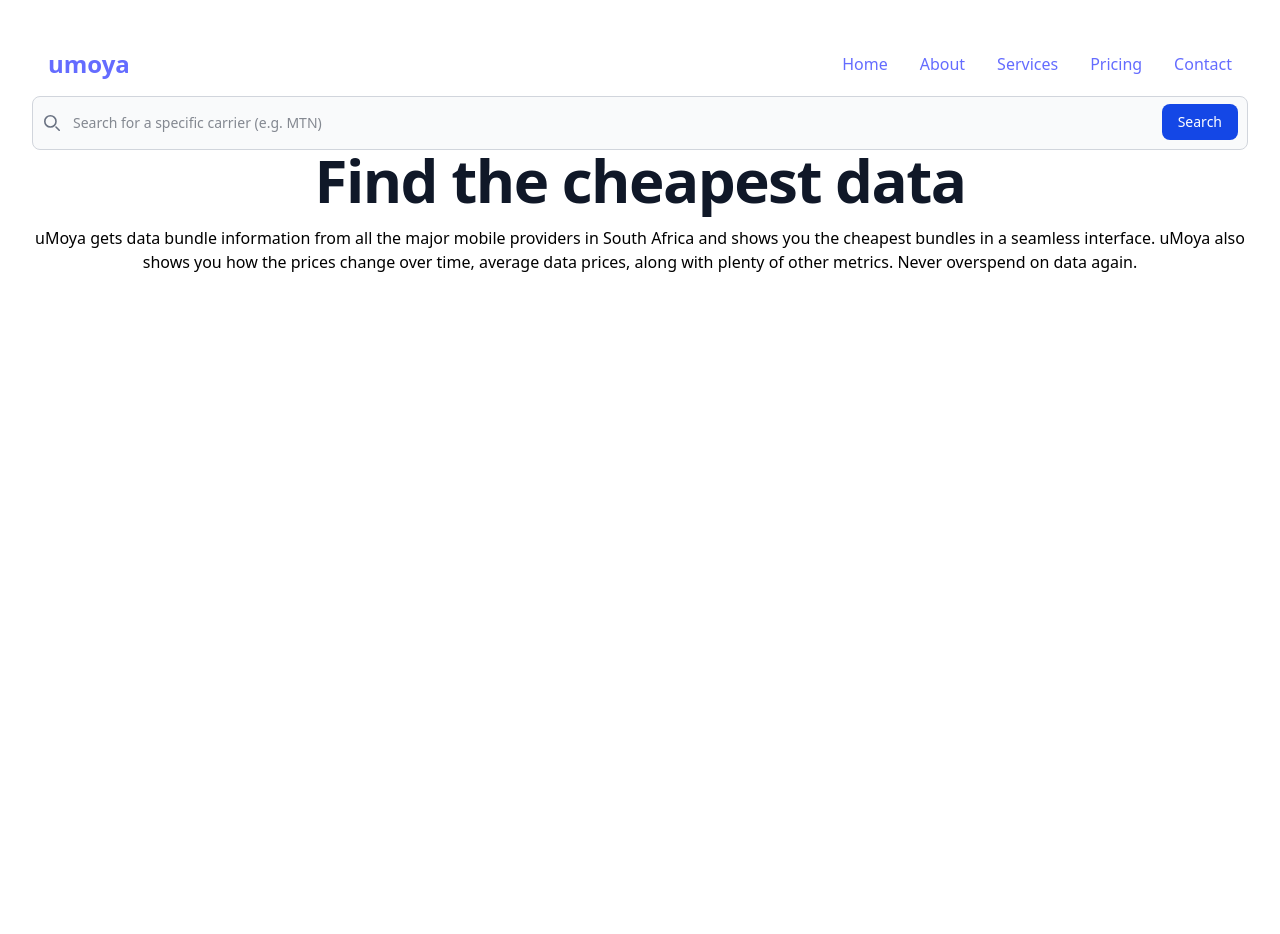
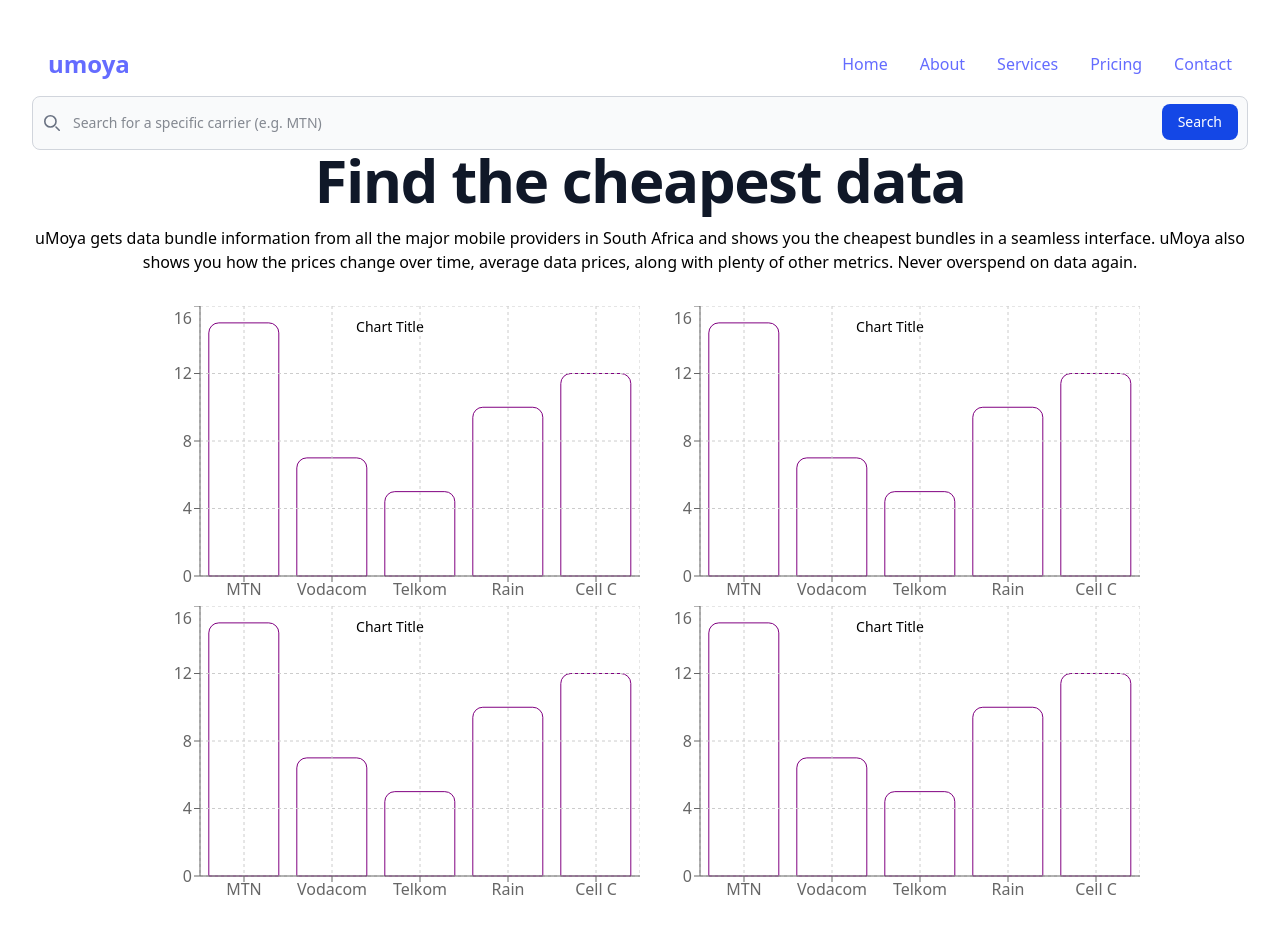
Before and after one commit to olwethu-sigwela/umoya, a React (Vite) app: page / in a window 1280 px wide. Shown: the top 934 px of the page. Before the commit the page ends 800 px from the top, so only its background shows below. Built offline with nearby package versions, Linux system fonts and the light colour scheme.

Commit message:
Added chart templates. Must now tighten up the API and collect data from it for the front-end.

```diff
--- a/package.json
+++ b/package.json
@@ -13,6 +13,7 @@
     "@tailwindcss/vite": "^4.1.8",
     "react": "^19.1.0",
     "react-dom": "^19.1.0",
+    "recharts": "^2.15.3",
     "tailwindcss": "^4.1.8"
   },
   "devDependencies": {
--- a/src/App.css
+++ b/src/App.css
@@ -5,6 +5,23 @@
   margin: 0 auto;
   padding: 2rem;
   text-align: center;
+}
+
+.bar-chart-container{
+  /* border: thin solid black; */
+  height: 300px;
+  width: 100%;
+  max-width: 500px;
+  /* border-radius: 5px; */
+}
+
+.stats-container{
+  display: flex;
+  flex-direction: row;
+  flex-wrap: wrap;
+  /* gap: 3rem; */
+  justify-content: center;
+  margin-top: 2rem;
 }
 
 /* .logo {
--- a/src/App.jsx
+++ b/src/App.jsx
@@ -2,6 +2,7 @@ import { useState } from 'react'
 import reactLogo from './assets/react.svg'
 import viteLogo from '/vite.svg'
 import './App.css'
+import {ResponsiveContainer, BarChart, Bar, Tooltip, CartesianGrid, XAxis, YAxis, Text} from 'recharts'
 
 var landingSubHeading = "Find the cheapest data"
 var landingParagraph = "uMoya gets data bundle information from all the major mobile providers in South Africa and shows you the cheapest bundles in a seamless interface. uMoya also shows you how the prices change over time, average data prices, along with plenty of other metrics. Never overspend on data again."
@@ -11,34 +12,34 @@ var appName = "umoya"
 function NavBar(props){
   return (
     <>
-      <nav class="bg-white border-gray-200 dark:bg-gray-900">
-        <div class="max-w-screen-xl flex flex-wrap items-center justify-between mx-auto p-4">
-          <a href="" class="flex items-center space-x-3 rtl:space-x-reverse">
-              {/* <img src="https://flowbite.com/docs/images/logo.svg" class="h-8" alt="Flowbite Logo" />  */}
-              <span class="self-center text-2xl font-extrabold whitespace-nowrap dark:text-white">{props.logoText}</span>
+      <nav className="bg-white border-gray-200 dark:bg-gray-900">
+        <div className="max-w-screen-xl flex flex-wrap items-center justify-between mx-auto p-4">
+          <a href="" className="flex items-center space-x-3 rtl:space-x-reverse">
+              {/* <img src="https://flowbite.com/docs/images/logo.svg" className="h-8" alt="Flowbite Logo" />  */}
+              <span className="self-center text-2xl font-extrabold whitespace-nowrap dark:text-white">{props.logoText}</span>
           </a>
-          <button data-collapse-toggle="navbar-default" type="button" class="inline-flex items-center p-2 w-10 h-10 justify-center text-sm text-gray-500 rounded-lg md:hidden hover:bg-gray-100 focus:outline-none focus:ring-2 focus:ring-gray-200 dark:text-gray-400 dark:hover:bg-gray-700 dark:focus:ring-gray-600" aria-controls="navbar-default" aria-expanded="false">
-              <span class="sr-only">Open main menu</span>
-              <svg class="w-5 h-5" aria-hidden="true" xmlns="http://www.w3.org/2000/svg" fill="none" viewBox="0 0 17 14">
-                  <path stroke="currentColor" stroke-linecap="round" stroke-linejoin="round" stroke-width="2" d="M1 1h15M1 7h15M1 13h15"/>
+          <button data-collapse-toggle="navbar-default" type="button" className="inline-flex items-center p-2 w-10 h-10 justify-center text-sm text-gray-500 rounded-lg md:hidden hover:bg-gray-100 focus:outline-none focus:ring-2 focus:ring-gray-200 dark:text-gray-400 dark:hover:bg-gray-700 dark:focus:ring-gray-600" aria-controls="navbar-default" aria-expanded="false">
+              <span className="sr-only">Open main menu</span>
+              <svg className="w-5 h-5" aria-hidden="true" xmlns="http://www.w3.org/2000/svg" fill="none" viewBox="0 0 17 14">
+                  <path stroke="currentColor" strokeLinecap="round" strokeLinejoin="round" strokeWidth="2" d="M1 1h15M1 7h15M1 13h15"/>
               </svg>
           </button>
-          <div class="hidden w-full md:block md:w-auto" id="navbar-default">
-            <ul class="font-medium flex flex-col p-4 md:p-0 mt-4 border border-gray-100 rounded-lg bg-gray-50 md:flex-row md:space-x-8 rtl:space-x-reverse md:mt-0 md:border-0 md:bg-white dark:bg-gray-800 md:dark:bg-gray-900 dark:border-gray-700">
+          <div className="hidden w-full md:block md:w-auto" id="navbar-default">
+            <ul className="font-medium flex flex-col p-4 md:p-0 mt-4 border border-gray-100 rounded-lg bg-gray-50 md:flex-row md:space-x-8 rtl:space-x-reverse md:mt-0 md:border-0 md:bg-white dark:bg-gray-800 md:dark:bg-gray-900 dark:border-gray-700">
               <li>
-                <a href="#" class="block py-2 px-3 text-white bg-blue-700 rounded-sm md:bg-transparent md:text-blue-700 md:p-0 dark:text-white md:dark:text-blue-500" aria-current="page">Home</a>
+                <a href="#" className="block py-2 px-3 text-white bg-blue-700 rounded-sm md:bg-transparent md:text-blue-700 md:p-0 dark:text-white md:dark:text-blue-500" aria-current="page">Home</a>
               </li>
               <li>
-                <a href="#" class="block py-2 px-3 text-gray-900 rounded-sm hover:bg-gray-100 md:hover:bg-transparent md:border-0 md:hover:text-blue-700 md:p-0 dark:text-white md:dark:hover:text-blue-500 dark:hover:bg-gray-700 dark:hover:text-white md:dark:hover:bg-transparent">About</a>
+                <a href="#" className="block py-2 px-3 text-gray-900 rounded-sm hover:bg-gray-100 md:hover:bg-transparent md:border-0 md:hover:text-blue-700 md:p-0 dark:text-white md:dark:hover:text-blue-500 dark:hover:bg-gray-700 dark:hover:text-white md:dark:hover:bg-transparent">About</a>
               </li>
               <li>
-                <a href="#" class="block py-2 px-3 text-gray-900 rounded-sm hover:bg-gray-100 md:hover:bg-transparent md:border-0 md:hover:text-blue-700 md:p-0 dark:text-white md:dark:hover:text-blue-500 dark:hover:bg-gray-700 dark:hover:text-white md:dark:hover:bg-transparent">Services</a>
+                <a href="#" className="block py-2 px-3 text-gray-900 rounded-sm hover:bg-gray-100 md:hover:bg-transparent md:border-0 md:hover:text-blue-700 md:p-0 dark:text-white md:dark:hover:text-blue-500 dark:hover:bg-gray-700 dark:hover:text-white md:dark:hover:bg-transparent">Services</a>
               </li>
               <li>
-                <a href="#" class="block py-2 px-3 text-gray-900 rounded-sm hover:bg-gray-100 md:hover:bg-transparent md:border-0 md:hover:text-blue-700 md:p-0 dark:text-white md:dark:hover:text-blue-500 dark:hover:bg-gray-700 dark:hover:text-white md:dark:hover:bg-transparent">Pricing</a>
+                <a href="#" className="block py-2 px-3 text-gray-900 rounded-sm hover:bg-gray-100 md:hover:bg-transparent md:border-0 md:hover:text-blue-700 md:p-0 dark:text-white md:dark:hover:text-blue-500 dark:hover:bg-gray-700 dark:hover:text-white md:dark:hover:bg-transparent">Pricing</a>
               </li>
               <li>
-                <a href="#" class="block py-2 px-3 text-gray-900 rounded-sm hover:bg-gray-100 md:hover:bg-transparent md:border-0 md:hover:text-blue-700 md:p-0 dark:text-white md:dark:hover:text-blue-500 dark:hover:bg-gray-700 dark:hover:text-white md:dark:hover:bg-transparent">Contact</a>
+                <a href="#" className="block py-2 px-3 text-gray-900 rounded-sm hover:bg-gray-100 md:hover:bg-transparent md:border-0 md:hover:text-blue-700 md:p-0 dark:text-white md:dark:hover:text-blue-500 dark:hover:bg-gray-700 dark:hover:text-white md:dark:hover:bg-transparent">Contact</a>
               </li>
             </ul>
           </div>
@@ -52,7 +53,7 @@ function SearchButton(){
   return (
     <>
       <button>
-        <svg xmlns="http://www.w3.org/2000/svg" width="14" height="14" fill="currentColor" class="bi bi-search" viewBox="0 0 16 16">
+        <svg xmlns="http://www.w3.org/2000/svg" width="14" height="14" fill="currentColor" className="bi bi-search" viewBox="0 0 16 16">
           <path d="M11.742 10.344a6.5 6.5 0 1 0-1.397 1.398h-.001q.044.06.098.115l3.85 3.85a1 1 0 0 0 1.415-1.414l-3.85-3.85a1 1 0 0 0-.115-.1zM12 6.5a5.5 5.5 0 1 1-11 0 5.5 5.5 0 0 1 11 0"/>
         </svg>
       </button>
@@ -64,16 +65,16 @@ function SearchButton(){
 function SearchDataList(){
   return (
     <>
-      <form class="max-w-screen mx-auto">
-        <label for="default-search" class="mb-2 text-sm font-medium text-gray-900 sr-only dark:text-white">Search</label>
-        <div class="relative">
-            <div class="absolute inset-y-0 start-0 flex items-center ps-3 pointer-events-none">
-                <svg class="w-4 h-4 text-gray-500 dark:text-gray-400" aria-hidden="true" xmlns="http://www.w3.org/2000/svg" fill="none" viewBox="0 0 20 20">
-                    <path stroke="currentColor" stroke-linecap="round" stroke-linejoin="round" stroke-width="2" d="m19 19-4-4m0-7A7 7 0 1 1 1 8a7 7 0 0 1 14 0Z"/>
+      <form className="max-w-screen mx-auto">
+        <label htmlFor="default-search" className="mb-2 text-sm font-medium text-gray-900 sr-only dark:text-white">Search</label>
+        <div className="relative">
+            <div className="absolute inset-y-0 start-0 flex items-center ps-3 pointer-events-none">
+                <svg className="w-4 h-4 text-gray-500 dark:text-gray-400" aria-hidden="true" xmlns="http://www.w3.org/2000/svg" fill="none" viewBox="0 0 20 20">
+                    <path stroke="currentColor" strokeLinecap="round" strokeLinejoin="round" strokeWidth="2" d="m19 19-4-4m0-7A7 7 0 1 1 1 8a7 7 0 0 1 14 0Z"/>
                 </svg>
             </div>
-            <input type="search" id="default-search" list="carriers" class="block w-full p-4 ps-10 text-sm text-gray-900 border border-gray-300 rounded-lg bg-gray-50 focus:ring-blue-500 focus:border-blue-500 dark:bg-gray-700 dark:border-gray-600 dark:placeholder-gray-400 dark:text-white dark:focus:ring-blue-500 dark:focus:border-blue-500" placeholder="Search for a specific carrier (e.g. MTN)" required />
-            <button type="submit" class="text-white absolute end-2.5 bottom-2.5 bg-blue-700 hover:bg-blue-800 focus:ring-4 focus:outline-none focus:ring-blue-300 font-medium rounded-lg text-sm px-4 py-2 dark:bg-blue-600 dark:hover:bg-blue-700 dark:focus:ring-blue-800">Search</button>
+            <input type="search" id="default-search" list="carriers" className="block w-full p-4 ps-10 text-sm text-gray-900 border border-gray-300 rounded-lg bg-gray-50 focus:ring-blue-500 focus:border-blue-500 dark:bg-gray-700 dark:border-gray-600 dark:placeholder-gray-400 dark:text-white dark:focus:ring-blue-500 dark:focus:border-blue-500" placeholder="Search for a specific carrier (e.g. MTN)" required />
+            <button type="submit" className="text-white absolute end-2.5 bottom-2.5 bg-blue-700 hover:bg-blue-800 focus:ring-4 focus:outline-none focus:ring-blue-300 font-medium rounded-lg text-sm px-4 py-2 dark:bg-blue-600 dark:hover:bg-blue-700 dark:focus:ring-blue-800">Search</button>
 
         </div>
          <datalist id="carriers">
@@ -116,7 +117,7 @@ function Heading(props){
 function SubHeading(props){
   return (
     <>
-      <h2 className="mb-4 text-4xl font-bold leading-none tracking-tight text-gray-900 md:text-5xl lg:text-6xl dark:text-white">{props.text}</h2>
+      <h2 className="mb-4 text-4xl  leading-none tracking-tight text-gray-900 md:text-5xl lg:text-6xl dark:text-white">{props.text}</h2>
     </>
   )
 }
@@ -154,14 +155,76 @@ function ChartContainer(){
 }
 
 
+ const data = [
+    {name: "MTN", value: 15},
+    {name: "Vodacom", value: 7},
+    {name: "Telkom", value: 5},
+    {name: "Rain", value: 10},
+    {name: "Cell C", value: 12}
+  ]
+
+
+function HorizontalBarChartContainer(){
+
+
+
+  return (
+    <>
+      <div className="bar-chart-container">
+
+        <ResponsiveContainer width="100%" height="100%">
+          {/* <SubHeading text="Chart Heading"/> */}
+
+          <BarChart layout = "horizontal" data={data} width={500} height={500} margin={{left:0}} padding={{right:0}}>
+            <text x={500 / 2} y={20} fill="black" textAnchor="middle" dominantBaseline="central">
+              <tspan fontSize="14">Chart Title</tspan>
+            </text>
+            <Bar stroke="purple" fill="white" dataKey="value" radius = {[10, 10, 0, 0]}/>
+            <CartesianGrid stroke="#ccc" strokeDasharray="3 3"/>
+            <XAxis dataKey="name"/>
+            <YAxis/>
+            <Tooltip cursor={{fill:'rgba(150, 0, 150, 0.1)'}}/>
+          </BarChart>
+        </ResponsiveContainer>
+      </div>
+    </>
+
+  )
+
+}
+
+function VerticalBarChartContainer(){
+
+
+
+  return (
+    <>
+      <div className="bar-chart-container">
+
+        <ResponsiveContainer width="100%" height="100%">
+          {/* <SubHeading text="Chart Heading"/> */}
+          <BarChart layout = "vertical" data={data} width={500} height={500}>
+            <Bar stroke="purple" fill="white" dataKey="value" radius = {[0, 10, 10, 0]}/>
+            <CartesianGrid stroke="#ccc" strokeDasharray="3 3"/>
+            <XAxis />
+            <YAxis dataKey="name" type="category" />
+          </BarChart>
+        </ResponsiveContainer>
+      </div>
+    </>
+
+  )
+
+}
+
 function StatsContainer(){
   return (
     <>
-      <div>
-        <ChartContainer/>
-        <ChartContainer/>
-        <ChartContainer/>
-        <ChartContainer/>
+      <div className="stats-container">
+        <HorizontalBarChartContainer/>
+        <HorizontalBarChartContainer/>
+        <HorizontalBarChartContainer/>
+        <HorizontalBarChartContainer/>
       </div>
     </>
     )
```
Also changed, not shown: 1 other file (tests, documents, lock files or other folders).
